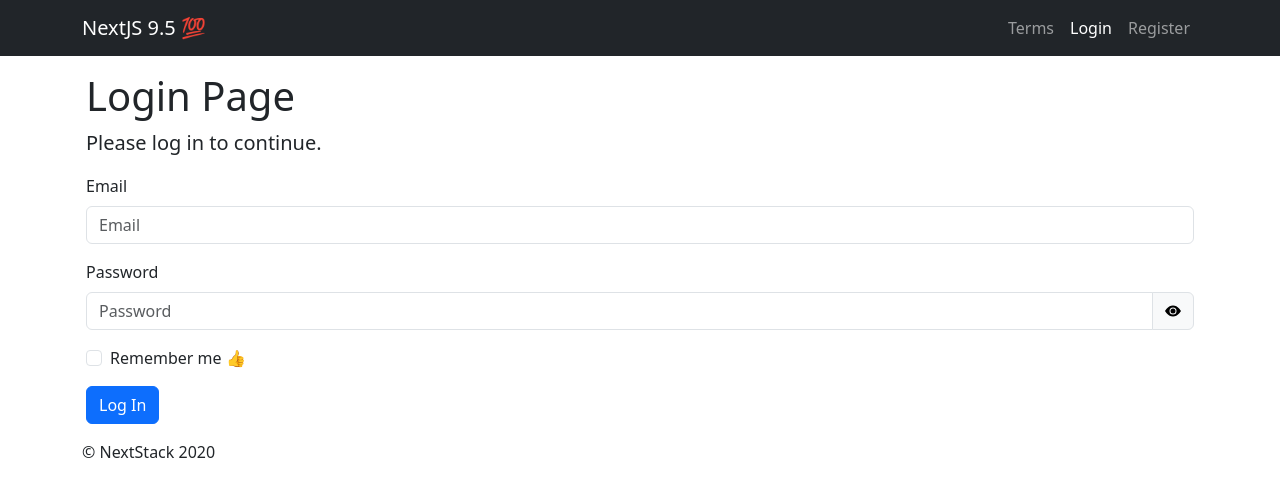
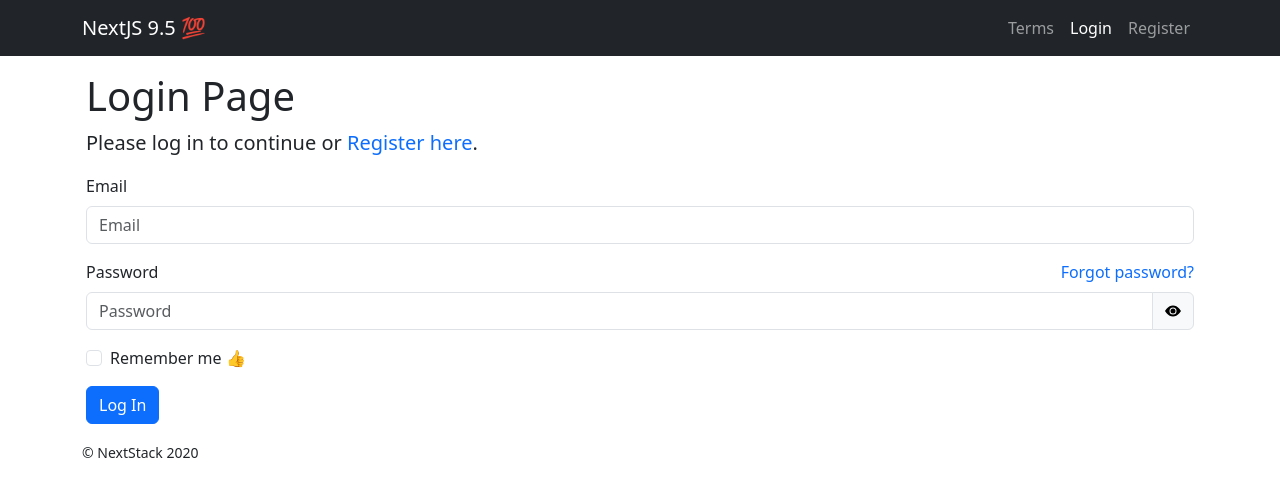
Before and after one commit to Igor178/next-auth-starter, a Next.js app: page /login in a window 1280 px wide. Shown: the top 496 px of the page. Built offline with nearby package versions, Linux system fonts and the light colour scheme; no server answers.

Commit message:
Added forgot password page

```diff
--- a/pages/login.js
+++ b/pages/login.js
@@ -1,10 +1,11 @@
 import { useState } from 'react'
+import Link from 'next/link'
+import { post } from 'axios'
+import { Formik, Form, Field } from 'formik'
 import Layout from '../src/components/layout/index'
 import ShowPassword from '../src/components/showPassword/index'
 import ShowErrors from '../src/components/showErrors/index'
 import WithoutAuth from '../src/components/hoc/withoutAuth'
-import { Formik, Form, Field } from 'formik'
-import { post } from 'axios'
 import { useAuth } from '../src/context/auth/AuthContext'
 
 const Login = () => {
@@ -15,7 +16,13 @@ const Login = () => {
     <Layout title='Login'>
       <div className='container p-3'>
         <h1>Login Page</h1>
-        <p className='lead'>Please log in to continue.</p>
+        <p className='lead'>
+          Please log in to continue or{' '}
+          <Link href='/register'>
+            <a className='text-decoration-none'>Register here</a>
+          </Link>
+          .
+        </p>
         <Formik
           initialValues={{
             email: '',
@@ -54,8 +61,14 @@ const Login = () => {
                   className={`form-control ${errors?.msg && 'border-danger'}`}
                 />
               </div>
-              <label htmlFor='password' className='form-label'>
+              <label
+                htmlFor='password'
+                className='form-label d-flex justify-content-between'
+              >
                 Password
+                <Link href='/password-reset'>
+                  <a className='text-decoration-none'>Forgot password?</a>
+                </Link>
               </label>
               <div className='mb-3 input-group'>
                 <Field
--- a/src/components/footer/index.js
+++ b/src/components/footer/index.js
@@ -3,7 +3,7 @@ import moment from 'moment'
 const Footer = () => {
   return (
     <div className='container'>
-      <p>&copy; NextStack {moment().format('YYYY')}</p>
+      <small>&copy; NextStack {moment().format('YYYY')}</small>
     </div>
   )
 }
```
Also changed, not shown: pages/password-reset.js (added, +18 -0 lines), pages/register.js (+13 -4 lines).
